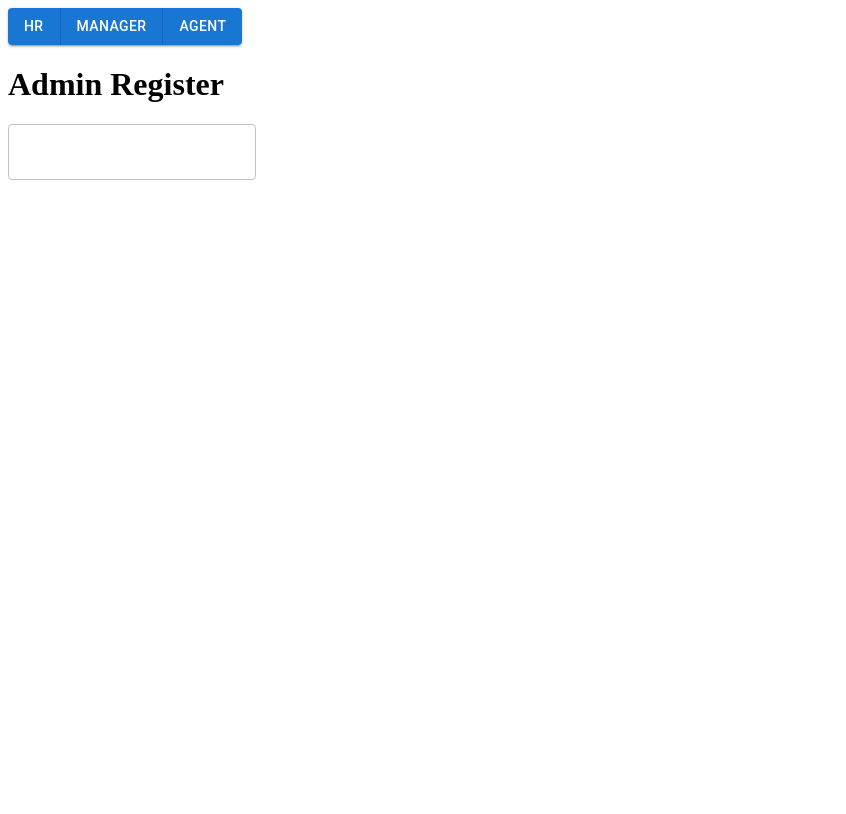
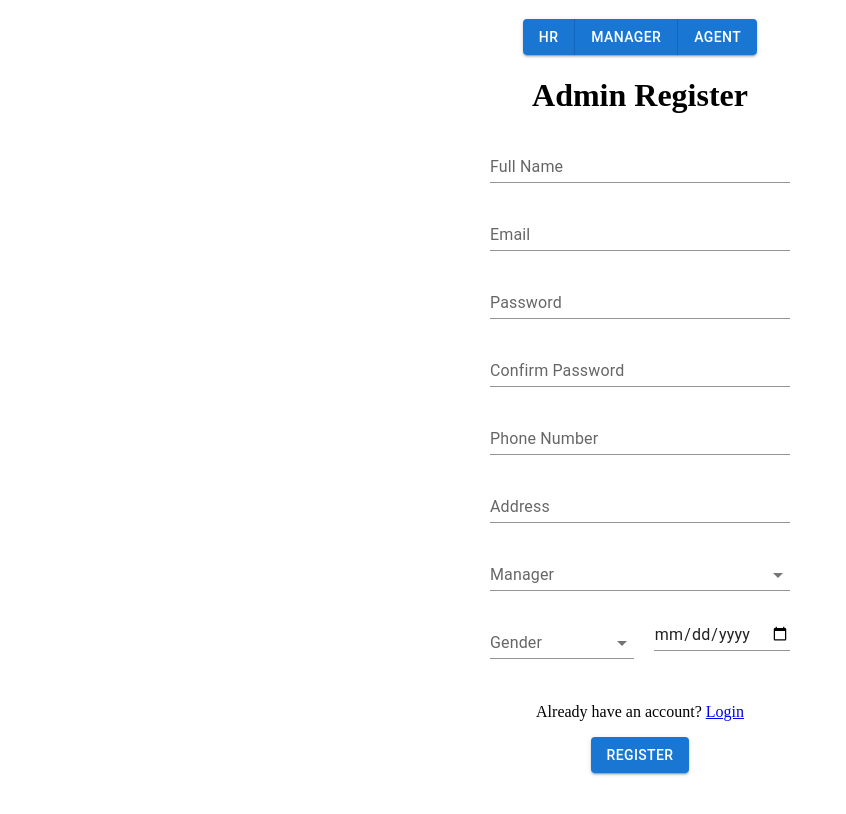
Before and after one commit to Car-Sell-MindX-X36/frontend, a React (Vite) app: page /admin-register in a window 1280 px wide. Shown: the whole page, without its empty margins (0-846 px from the left). Built offline with nearby package versions, Linux system fonts and the light colour scheme.

Commit message:
admin login register UI

```diff
--- a/src/pages/Admin/AdminLogin.jsx
+++ b/src/pages/Admin/AdminLogin.jsx
@@ -1,8 +1,29 @@
 import React from 'react'
+import { Box, TextField, Button, ButtonGroup } from '@mui/material'
+import { Link } from 'react-router-dom'
+import '../../styles/Login.css'
 
 const AdminLogin = () => {
   return (
-    <div>AdminLogin</div>
+    <>
+      <Box className='login-form'>
+        <ButtonGroup variant='contained' aria-label='position admin register'>
+          <Button>HR</Button>
+          <Button>Manager</Button>
+          <Button>Agent</Button>
+        </ButtonGroup>
+        <h1>Admin login</h1>
+        <div className="form">
+          <TextField label='email' variant='standard' />
+          <TextField label='password' variant='standard' type='password' />
+        </div>
+        <div className="login-submit">
+          <span>Forgot password? <Link to='#'>Click here</Link></span>
+          <Button variant='contained'>Login</Button>
+        </div>
+        <span>Don't have an account? <Link to='/admin-register'>Register</Link></span>
+      </Box>
+    </>
   )
 }
 
--- a/src/pages/Admin/AdminRegister.jsx
+++ b/src/pages/Admin/AdminRegister.jsx
@@ -1,17 +1,60 @@
-import React from 'react'
+import { useState } from 'react'
 import { Box, TextField, Button, ButtonGroup, FormControl, InputLabel, Select, MenuItem } from '@mui/material'
+import { Link } from 'react-router-dom'
+import '../../styles/Register.css'
 
 const AdminRegister = () => {
+  const [gender, setGender] = useState('')
+  const [manager, setManager] = useState('')
+
+  const handleChangeGender = (e) => {
+    setGender(e.target.value)
+  }
+
+  const handleChangeManager = (e) => {
+    setManager(e.target.value)
+  }
+
   return (
     <>
-        <Box>
+      <Box className='register-form'>
         <ButtonGroup variant='contained' aria-label='position admin register'>
           <Button>HR</Button>
           <Button>Manager</Button>
           <Button>Agent</Button>
         </ButtonGroup>
         <h1>Admin Register</h1>
-            <TextField  />
+        <div className="form">
+          <TextField label='Full Name' variant='standard' />
+          <TextField label='Email' variant='standard' />
+          <TextField label='Password' variant='standard' type='password' />
+          <TextField label='Confirm Password' variant='standard' type='password' />
+          <TextField label='Phone Number' variant='standard' />
+          <TextField label='Address' variant='standard' />
+          <FormControl fullWidth variant='standard'>
+            <InputLabel id='manager-select-label'>Manager</InputLabel>
+            <Select labelId='manager-select-label' id='manager-select' value={manager} label='Manager' onChange={handleChangeManager}>
+              <MenuItem value=''>Select</MenuItem>
+              <MenuItem value='Manager 1'>Manager 1</MenuItem>
+              <MenuItem value='Manager 2'>Manager 2</MenuItem>
+            </Select>
+          </FormControl>
+        </div>
+        <div className="gender-dob">
+          <FormControl sx={{ width: '50%' }} variant='standard'>
+            <InputLabel id='gender-select-label'>Gender</InputLabel>
+            <Select labelId='gender-select-label' id='gender-select' value={gender} label='Gender' onChange={handleChangeGender}>
+              <MenuItem value=''>Select</MenuItem>
+              <MenuItem value='Male'>Male</MenuItem>
+              <MenuItem value='Women'>Women</MenuItem>
+            </Select>
+          </FormControl>
+          <TextField variant='standard' type='date' />
+        </div>
+        <div className="register-submit">
+          <span>Already have an account? <Link to='/admin-login'>Login</Link></span>
+          <Button variant='contained'>Register</Button>
+        </div>
       </Box>
     </>
   )
--- a/src/pages/User/UserLogin.jsx
+++ b/src/pages/User/UserLogin.jsx
@@ -1,7 +1,7 @@
 import React from 'react'
 import { Box, TextField, Button } from '@mui/material'
 import { Link } from 'react-router-dom'
-import '../../styles/UserLogin.css'
+import '../../styles/Login.css'
 
 const UserLogin = () => {
   return (
--- a/src/pages/User/UserRegister.jsx
+++ b/src/pages/User/UserRegister.jsx
@@ -1,7 +1,7 @@
 import { useState } from 'react'
 import { TextField, Button, Box, FormControl, InputLabel, Select, MenuItem } from '@mui/material'
 import { Link } from 'react-router-dom'
-import '../../styles/UserRegister.css'
+import '../../styles/Register.css'
 
 const UserRegister = () => {
   const [gender, setGender] = useState('')
@@ -20,7 +20,7 @@ const UserRegister = () => {
           <TextField label='Password' variant='standard' type='password' />
           <TextField label='Confirm Password' variant='standard' type='password' />
           <TextField label='Address' variant='standard' />
-          <TextField label='Phone Number' vairant='standard' />
+          <TextField label='Phone Number' variant='standard' />
         </div>
         <div className="gender-dob">
           <FormControl sx={{ width: '50%'}} variant='standard'>
@@ -31,7 +31,8 @@ const UserRegister = () => {
               <MenuItem value='Women'>Women</MenuItem>
             </Select>
           </FormControl>
-          <TextField variant='standard' type='date' />
+          <TextField label='DOB' variant='standard' type='date' />
+          <TextField label='Note' variant='standard' />
         </div>
         <div className="register-submit">
           <span>Already have an account? <Link to='/login'>Login</Link></span>
```
Also changed, not shown: src/styles/AdminLogin.css (deleted), src/styles/AdminRegister.css (deleted), src/styles/Login.css (renamed from src/styles/UserLogin.css), src/styles/Register.css (renamed from src/styles/UserRegister.css). Lines whose indentation alone changed are shown as unchanged.
